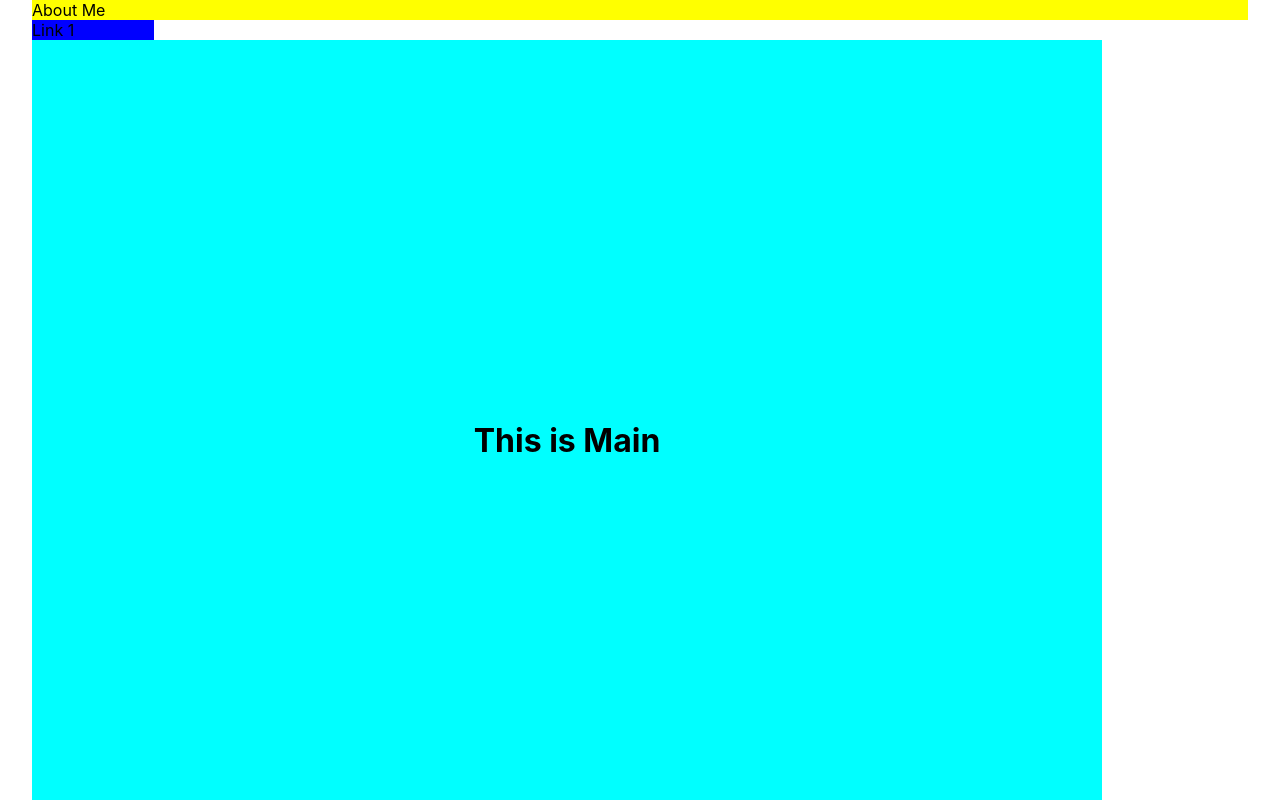
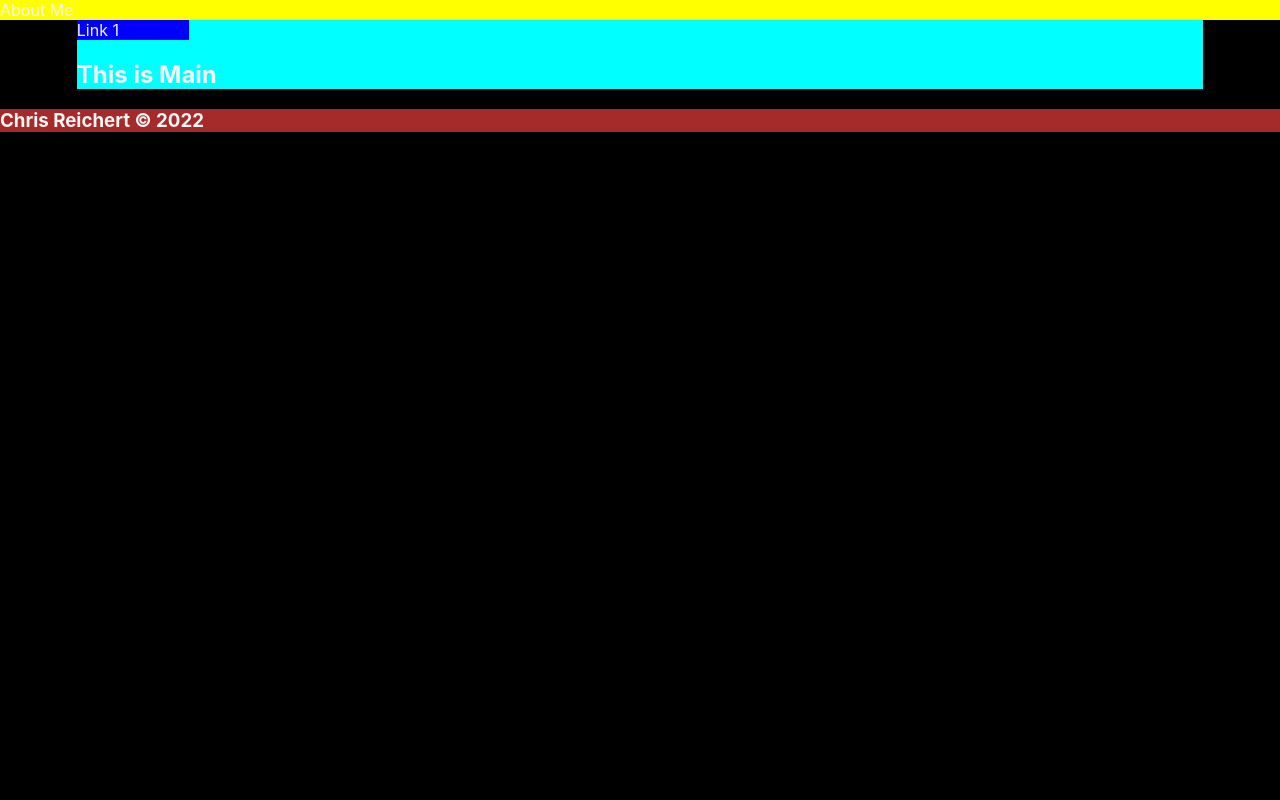
Before and after one commit to reichertc2/portfolio-main-fe, a Next.js app: page / in a window 1280 px wide. Both pictures are taken after a click on the button "Enter". Shown: the top 800 px of the page. Built offline with nearby package versions, Linux system fonts and the light colour scheme.

Commit message:
restarted development

```diff
--- a/components/Footer.js
+++ b/components/Footer.js
@@ -1,9 +1,9 @@
 import Image from 'next/image'
-import styles from '../styles/Home.module.css'
+
 
 export default function Footer() {
     return (
-        <footer className={styles.footer}>
+        <footer>
             <h3>Chris Reichert &copy; 2022</h3>
         </footer>
     )
--- a/components/Landing.js
+++ b/components/Landing.js
@@ -1,4 +1,6 @@
 import Head from 'next/head'
+
+
 export default function Landing({ handleEntry }) {
 
     return (
@@ -7,8 +9,8 @@ export default function Landing({ handleEntry }) {
                 <title>Portfolio - Landing</title>
                 <meta name="description" content="Generated by create next app" />
             </Head>
-            <main id="landingMain">
-                <h1 id="landingH1">Landing Page</h1>
+            <main id="landingMain" >
+                <h1 id="landingH1">Welcome</h1>
                 <button id="landingButton" onClick={handleEntry}>Enter</button>
             </main>
         </>
--- a/components/Main.js
+++ b/components/Main.js
@@ -1,5 +1,6 @@
 import Head from 'next/head'
-import styles from '../styles/Home.module.css'
+import NavBar from './NavBar'
+
 
 export default function Main() {
     return (
@@ -8,8 +9,11 @@ export default function Main() {
                 <title>Portfolio - Main</title>
                 <meta name="description" content="Generated by create next app" />
             </Head>
-            <main className={styles.main}>
-                <h1>This is Main</h1>
+            <main >
+                <NavBar />
+                <article id="mainContainer">
+                    <h1>This is Main</h1>
+                </article>
             </main>
         </>
     )
--- a/components/MainPage.js
+++ b/components/MainPage.js
@@ -1,13 +1,12 @@
 import Header from '../components/Header'
 import Main from '../components/Main'
-import NavBar from './NavBar'
 import Footer from '../components/Footer'
 
 export default function MainPage() {
     return (
         <>
             <Header />
-            <NavBar />
+
             <Main />
             <Footer />
         </>
--- a/components/NavBar.js
+++ b/components/NavBar.js
@@ -1,6 +1,6 @@
 export default function NavBar(){
     return(
-        <nav>
+        <nav id="leftNavBar">
             <a href="">Link 1</a>
 
         </nav>
--- a/pages/index.js
+++ b/pages/index.js
@@ -1,5 +1,4 @@
 import { useState } from 'react'
-import styles from '../styles/Home.module.css'
 import MainPage from '../components/MainPage'
 import Landing from '../components/Landing'
 
@@ -13,7 +12,7 @@ export default function Home() {
   }
 
   return (
-    <div className={styles.container}>
+    <div >
 
 
       {entered ?  <MainPage/> : <Landing handleEntry={handleEntry}/> }
--- a/styles/Home.module.css
+++ /dev/null
@@ -1,116 +0,0 @@
-.container {
-  padding: 0 2rem;
-}
-
-.main {
-  min-height: 100vh;
-  padding: 4rem 0;
-  flex: 1;
-  display: flex;
-  flex-direction: column;
-  justify-content: center;
-  align-items: center;
-}
-
-.footer {
-  display: flex;
-  flex: 1;
-  padding: 2rem 0;
-  border-top: 1px solid #eaeaea;
-  justify-content: center;
-  align-items: center;
-}
-
-.footer a {
-  display: flex;
-  justify-content: center;
-  align-items: center;
-  flex-grow: 1;
-}
-
-.title a {
-  color: #0070f3;
-  text-decoration: none;
-}
-
-.title a:hover,
-.title a:focus,
-.title a:active {
-  text-decoration: underline;
-}
-
-.title {
-  margin: 0;
-  line-height: 1.15;
-  font-size: 4rem;
-}
-
-.title,
-.description {
-  text-align: center;
-}
-
-.description {
-  margin: 4rem 0;
-  line-height: 1.5;
-  font-size: 1.5rem;
-}
-
-.code {
-  background: #fafafa;
-  border-radius: 5px;
-  padding: 0.75rem;
-  font-size: 1.1rem;
-  font-family: Menlo, Monaco, Lucida Console, Liberation Mono, DejaVu Sans Mono,
-    Bitstream Vera Sans Mono, Courier New, monospace;
-}
-
-.grid {
-  display: flex;
-  align-items: center;
-  justify-content: center;
-  flex-wrap: wrap;
-  max-width: 800px;
-}
-
-.card {
-  margin: 1rem;
-  padding: 1.5rem;
-  text-align: left;
-  color: inherit;
-  text-decoration: none;
-  border: 1px solid #eaeaea;
-  border-radius: 10px;
-  transition: color 0.15s ease, border-color 0.15s ease;
-  max-width: 300px;
-}
-
-.card:hover,
-.card:focus,
-.card:active {
-  color: #0070f3;
-  border-color: #0070f3;
-}
-
-.card h2 {
-  margin: 0 0 1rem 0;
-  font-size: 1.5rem;
-}
-
-.card p {
-  margin: 0;
-  font-size: 1.25rem;
-  line-height: 1.5;
-}
-
-.logo {
-  height: 1em;
-  margin-left: 0.5rem;
-}
-
-@media (max-width: 600px) {
-  .grid {
-    width: 100%;
-    flex-direction: column;
-  }
-}
--- a/styles/globals.css
+++ b/styles/globals.css
@@ -1,38 +1,46 @@
+* {
+  box-sizing: border-box;
+}
+
 html,
 body {
+  background-color: black;
+  color: whitesmoke;
   padding: 0px;
-  margin: 0px;
+  margin: 0px auto;
   font-family: -apple-system, BlinkMacSystemFont, Segoe UI, Roboto, Oxygen,
     Ubuntu, Cantarell, Fira Sans, Droid Sans, Helvetica Neue, sans-serif;
+}
+
+main {
+  background-color: aqua;
+  margin: 0px auto;
+  /* display: inline-block; */
+  width: 88%
+}
+
+nav {
+  background-color: blue;
+  /* display: inline-block; */
+  width: 10%;
+}
+
+header {
+  background-color: yellow;
+}
+
+footer {
+  background-color: brown;
+}
+
+#landingMain {
+  margin-top: 10rem;
+  min-height: 15rem;
+  text-align: center;
+  width: 100%;
 }
 
 a {
   color: inherit;
   text-decoration: none;
 }
-
-* {
-  box-sizing: border-box;
-}
-
-main {
-  background-color: aqua;
-  /* margin:0px auto; */
-  display: inline-block;
-  width:88%
-
-}
-
-nav {
-  background-color: blue;
-  display: inline-block;
-  width:10%;
-}
-
-header {
-  background-color: yellow;
-}
-
-footer{
-  background-color: brown;
-}
```
